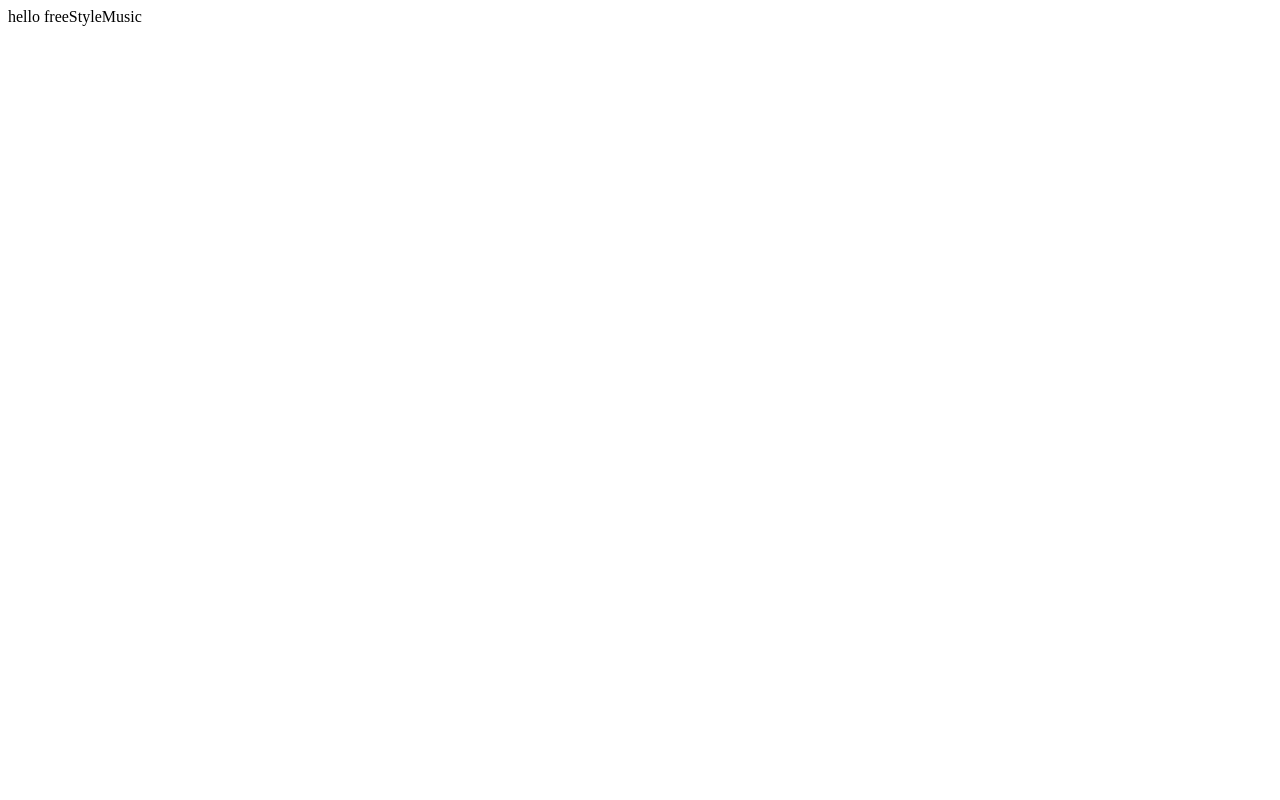
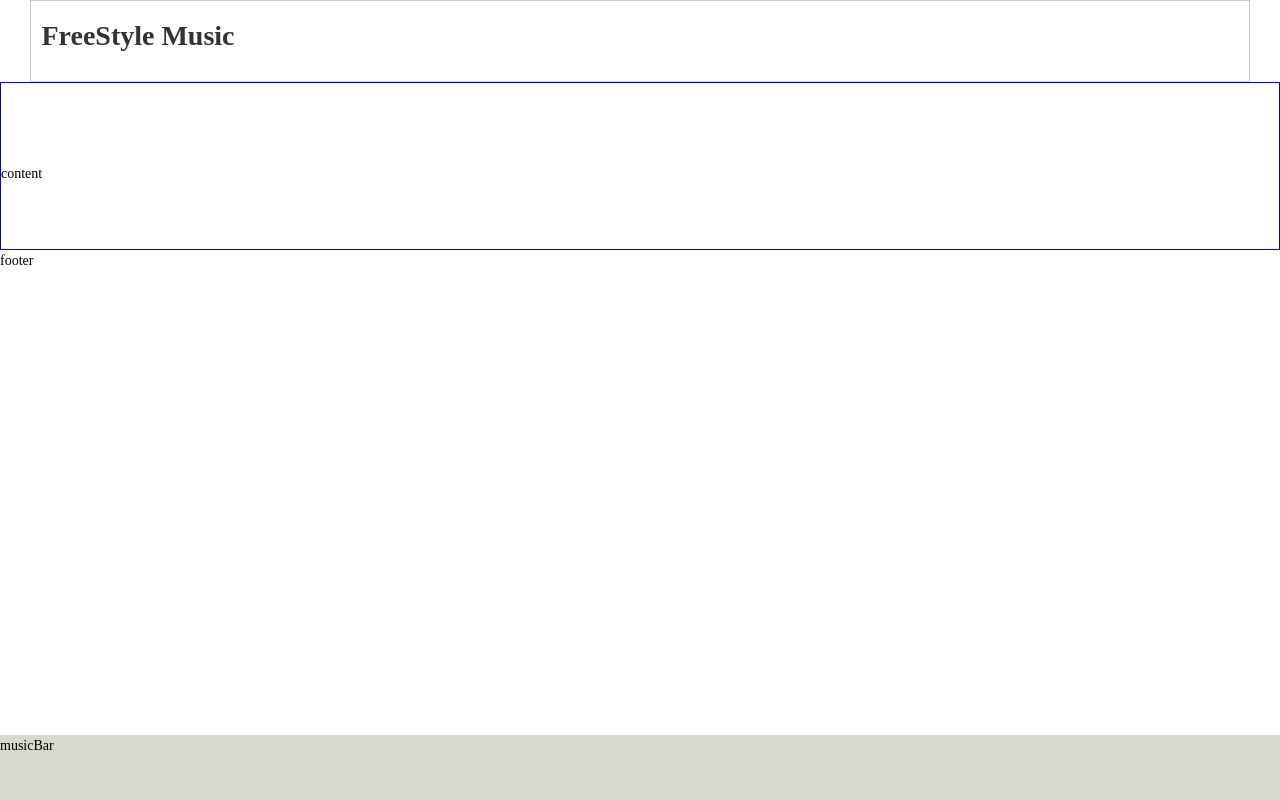
Before and after one commit to caterZhong/freeStyleMusic, a plain HTML site: page index.html in a window 1280 px wide. Drawn offline with Linux system fonts and the light colour scheme.

Commit message:
添加首页简单布局

```diff
--- a/index.html
+++ b/index.html
@@ -3,8 +3,18 @@
 <head lang="en">
     <meta charset="UTF-8">
     <title>freeStyleMusic</title>
+    <link rel="stylesheet" href="static/css/index.css">
 </head>
 <body>
-<div id="container">hello freeStyleMusic</div>
+<div class="header">
+	<div class="header-bar">
+		<h1 class="logo">
+			<a href="#">FreeStyle Music</a>
+		</h1>
+	</div>
+</div>
+<div class="content">content</div>
+<div class="musicBar">musicBar</div>
+<div class="footer">footer</div>
 </body>
 </html>
--- /dev/null
+++ b/static/css/index.css
@@ -0,0 +1,48 @@
+blockquote, body, button, dd, dl, dt, fieldset, form, h1, h2, h3, h4, h5, h6, hr, html, input, li, ol, p, pre, td, textarea, th, ul{
+	margin:0;
+	padding:0;
+}
+
+html,body{
+	font-size:14px;
+	line-height: 1.5;
+}
+
+a{
+	text-decoration: none;
+	color: #333;
+}
+
+.header{
+	position: relative;
+}
+
+.header-bar{
+	height: 80px;
+	border:1px solid #ccc;
+	position: relative;
+	margin:0 30px;
+	top:0;
+}
+
+.header-bar .logo{
+	float:left;
+	width:214px;
+	height: 69px;
+	text-align: center;
+	line-height: 69px;
+}
+
+.content{
+	height: 100%;
+	padding:80px 0px 65px 0px;
+	border:1px solid blue;
+}
+
+.musicBar{
+	position: fixed;
+	bottom: 0px;
+	height: 65px;
+	width:100%;
+	background-color: rgba(178,177,157,0.5);
+}
```
